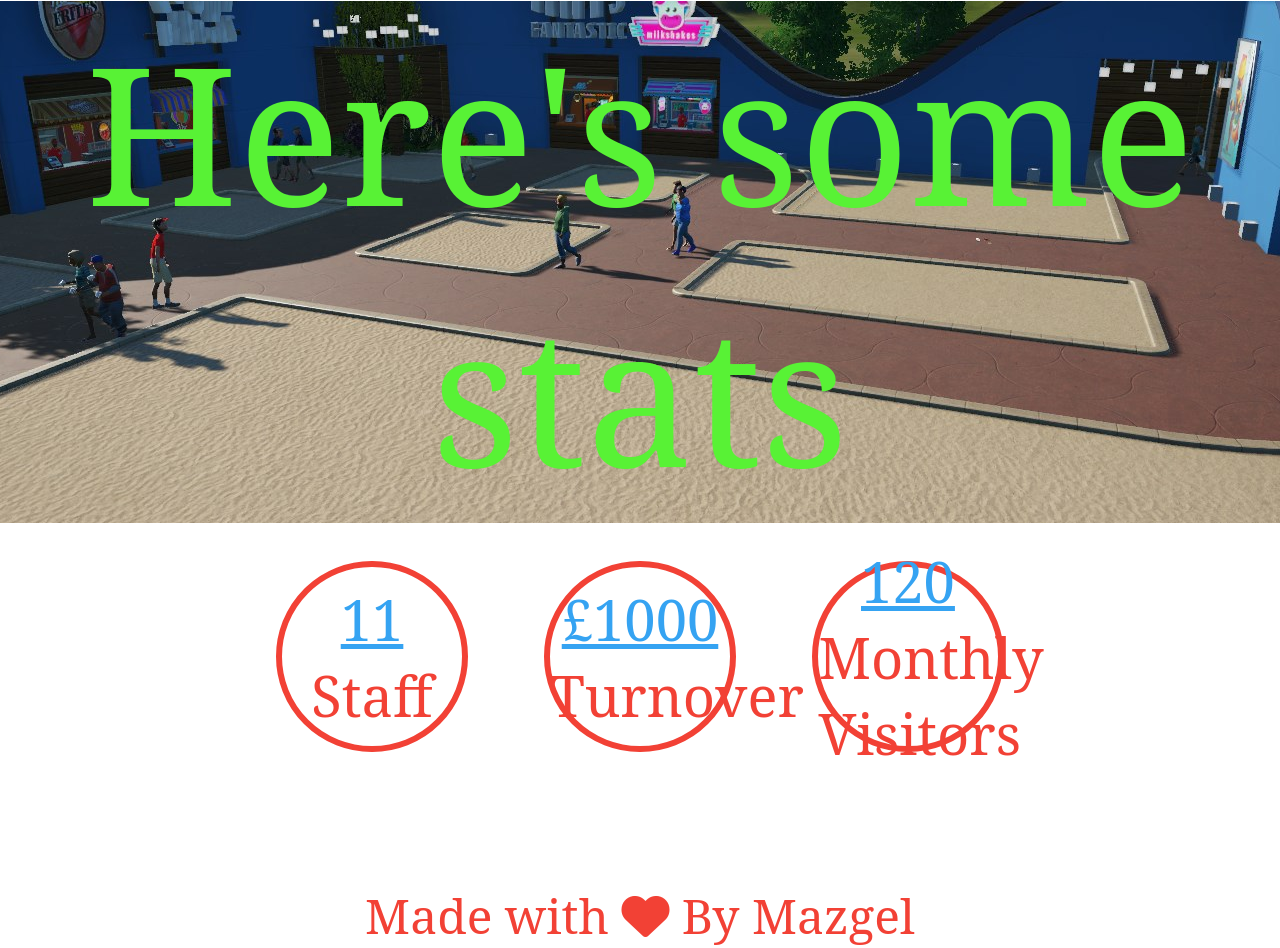
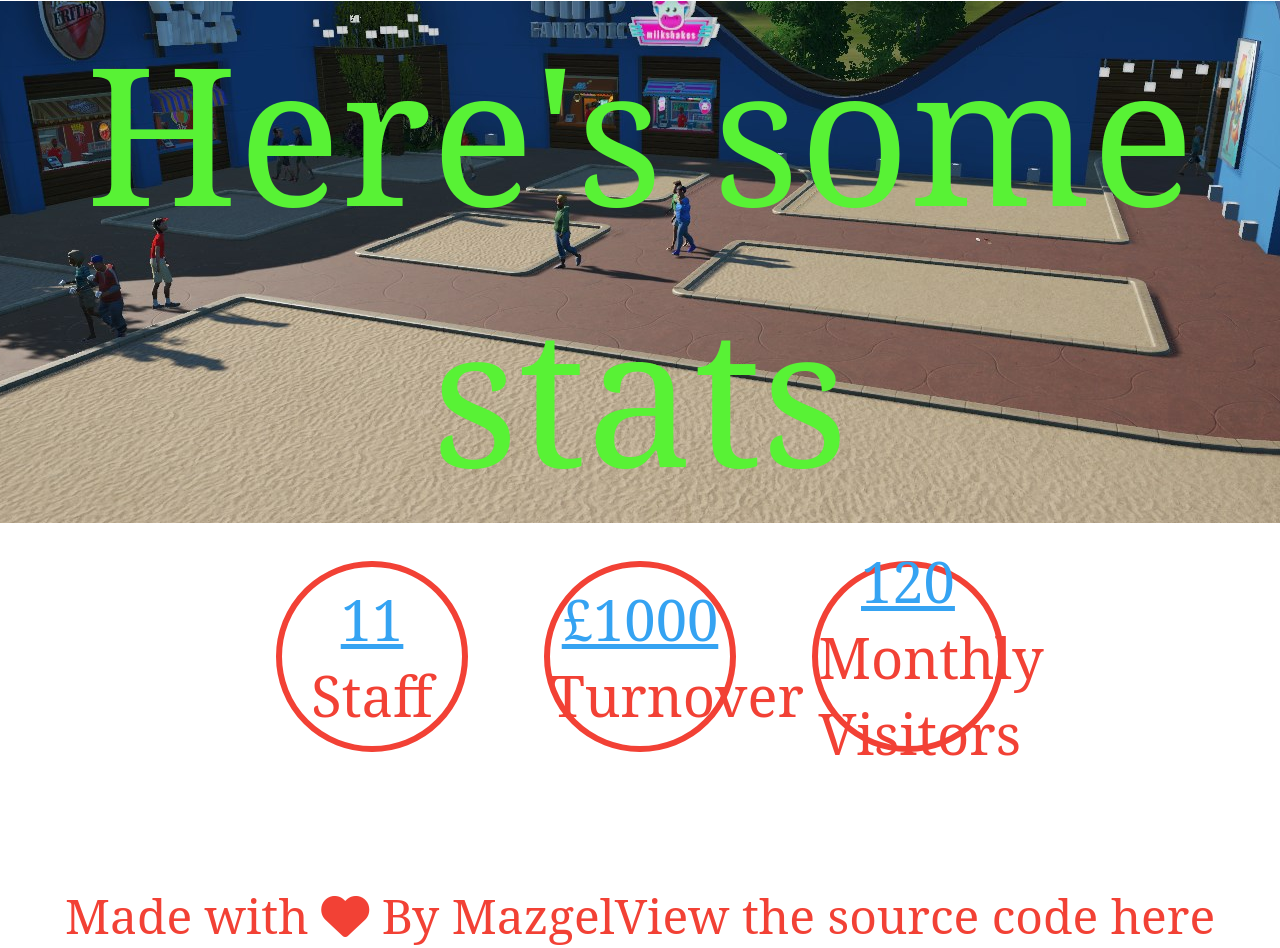
Before and after one commit to Mazgel/Theme-Park, a plain HTML site: page index.html in a window 1280 px wide. Shown: the part 939-1887 px from the top of the page. Drawn offline with Linux system fonts and the light colour scheme; a web font is replaced by a local one.

Commit message:
Linked Source Code * index.html

```diff
--- a/index.html
+++ b/index.html
@@ -42,6 +42,9 @@
     <a href="http://mazgel.co.uk" target="_blank">
       <p>Made with <i class="fas fa-heart"></i> By Mazgel</p>
     </a>
+    <a href="https://github.com/Mazgel/Theme-Park">
+      <p>View the source code here</p>
+    </a>
   </div>
 </body>
 </html>
```
